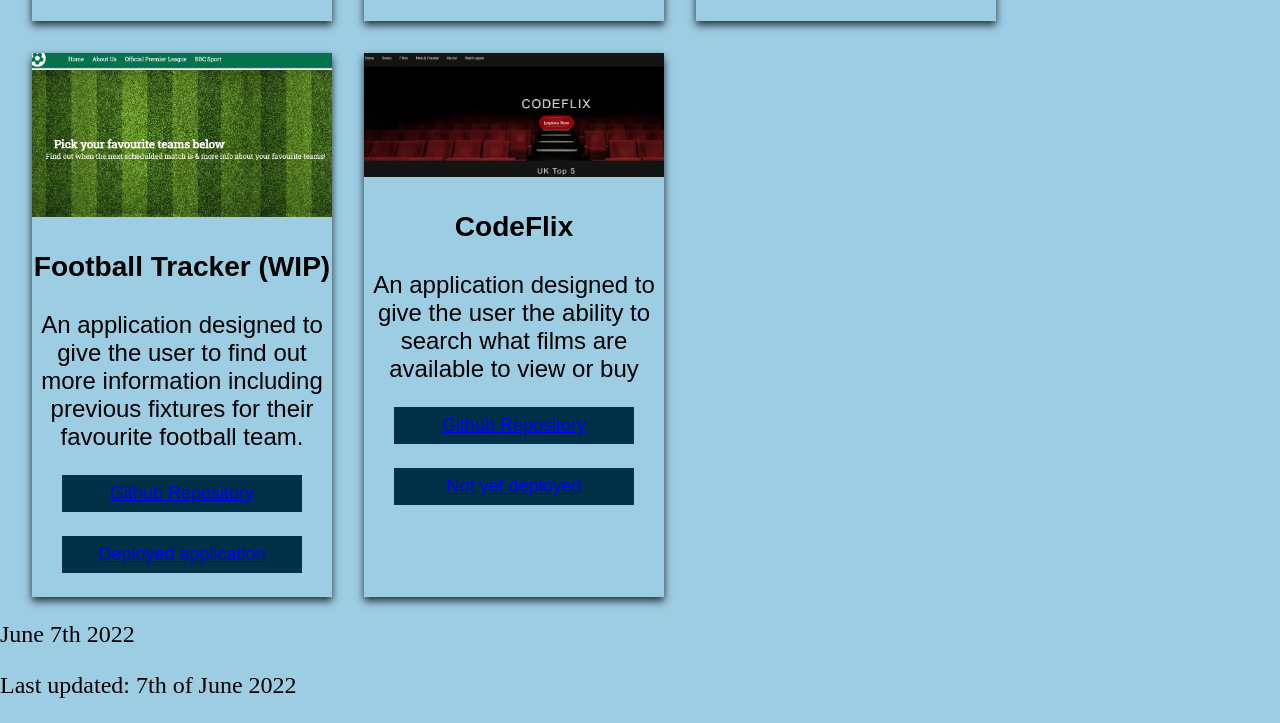
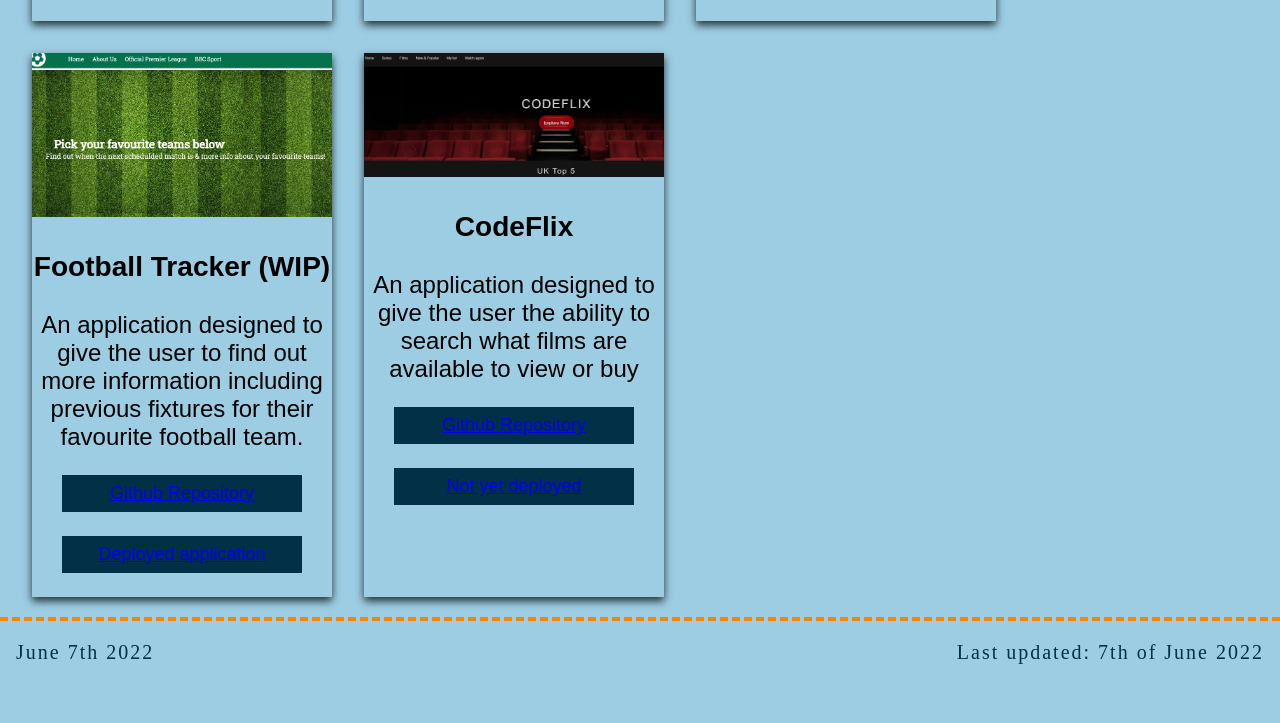
Before and after one commit to AliceBryer/Professional-Portfolio, a website: page index.html in a window 1280 px wide. Shown: the part 1282-2005 px from the top of the page. After the commit the page ends 1966 px from the top, so only its background shows below. Drawn offline with nearby package versions, Linux system fonts and the light colour scheme; a web font is replaced by a local one.

Commit message:
footer styled & date added

```diff
--- a/Assets/CSS/styles.css
+++ b/Assets/CSS/styles.css
@@ -163,3 +163,22 @@ font-family: 'Varela Round', sans-serif; */
   .card button:hover {
     opacity: 0.7;
   }
+
+  /* footer styling */
+
+  .my-footer {
+      border-top:0.3rem dashed var(--tangerine);
+      margin-top:20px;
+      display:flex;
+      flex-direction: row;
+      justify-content: space-between;
+  }
+
+.lead {
+    font-family: 'Galada';
+    font-size: 20px;
+    color:var(--prussian-blue);
+    letter-spacing: 0.1em;
+    margin-left: 1rem;
+    margin-right:1rem;
+}
--- a/index.html
+++ b/index.html
@@ -109,7 +109,7 @@
 <!--Footer-->
 <div class="my-footer">
     <p id="currentDay" class="lead">Current date goes here</p>
-    <p>Last updated: 7th of June 2022</p>
+    <p class="lead">Last updated: 7th of June 2022</p>
 </div>
 <script src="https://cdnjs.cloudflare.com/ajax/libs/moment.js/2.29.3/moment-with-locales.min.js" integrity="sha512-vFABRuf5oGUaztndx4KoAEUVQnOvAIFs59y4tO0DILGWhQiFnFHiR+ZJfxLDyJlXgeut9Z07Svuvm+1Jv89w5g==" crossorigin="anonymous" referrerpolicy="no-referrer"></script>
 <script src="https://cdnjs.cloudflare.com/ajax/libs/jquery/3.6.0/jquery.min.js" integrity="sha512-894YE6QWD5I59HgZOGReFYm4dnWc1Qt5NtvYSaNcOP+u1T9qYdvdihz0PPSiiqn/+/3e7Jo4EaG7TubfWGUrMQ==" crossorigin="anonymous" referrerpolicy="no-referrer"></script>
```
